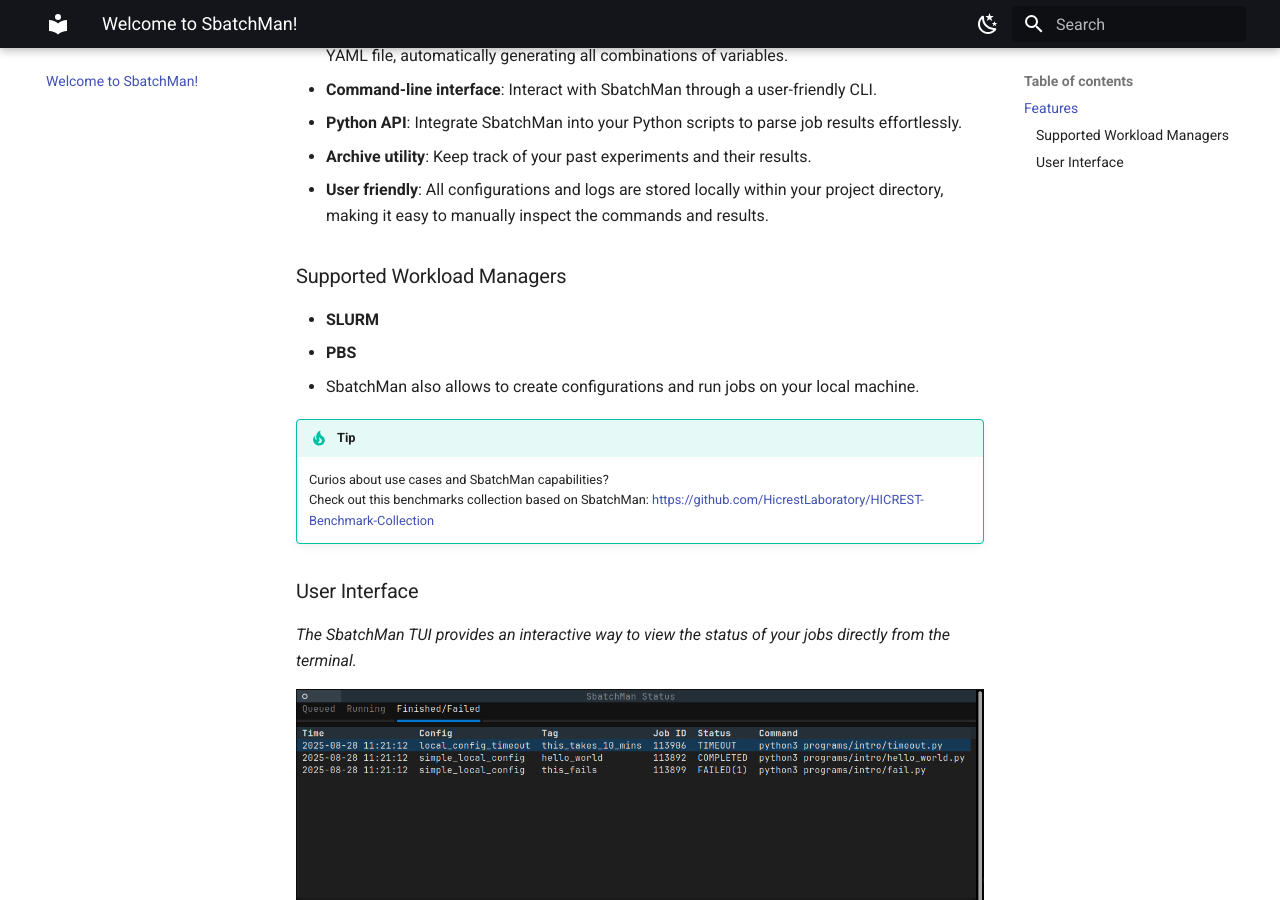
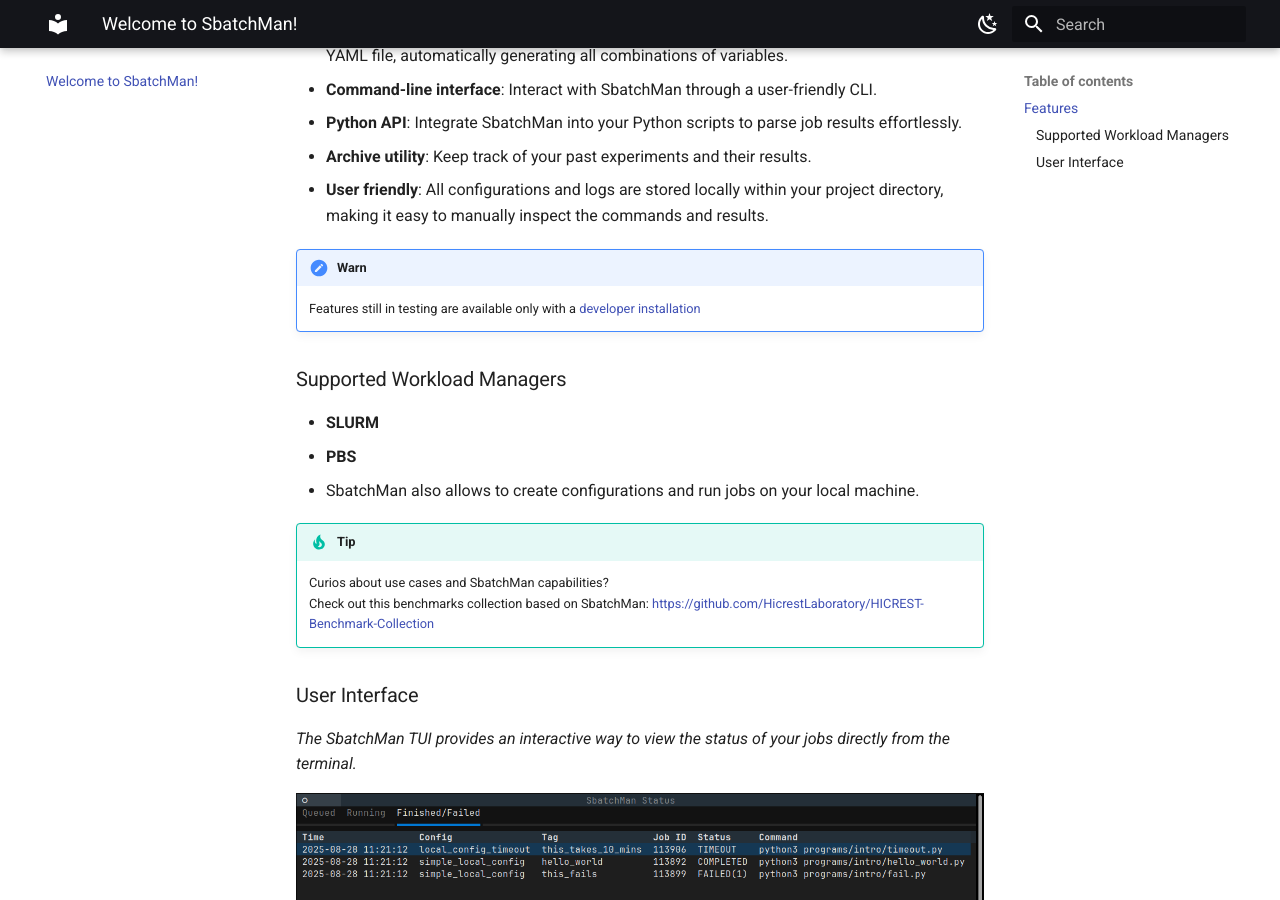
Before and after one commit to LorenzoPichetti/SbatchMan, an MkDocs documentation site: the page built from docs/index.md, in a window 1280 px wide and 900 px high, scrolled down 1025 px. Built offline with MkDocs 1.6.1 and Material for MkDocs 9.7.7, drawn with Linux system fonts in a browser that asks for light colours.

Commit message:
Small addition to docs

```diff
--- a/docs/index.md
+++ b/docs/index.md
@@ -23,6 +23,9 @@
 - **Archive utility**: Keep track of your past experiments and their results.
 - **User friendly**: All configurations and logs are stored locally within your project directory, making it easy to manually inspect the commands and results.
 
+!!! warn
+    Features still in testing are available only with a [developer installation](development.md)
+
 ### Supported Workload Managers
 
 - **SLURM**
```
